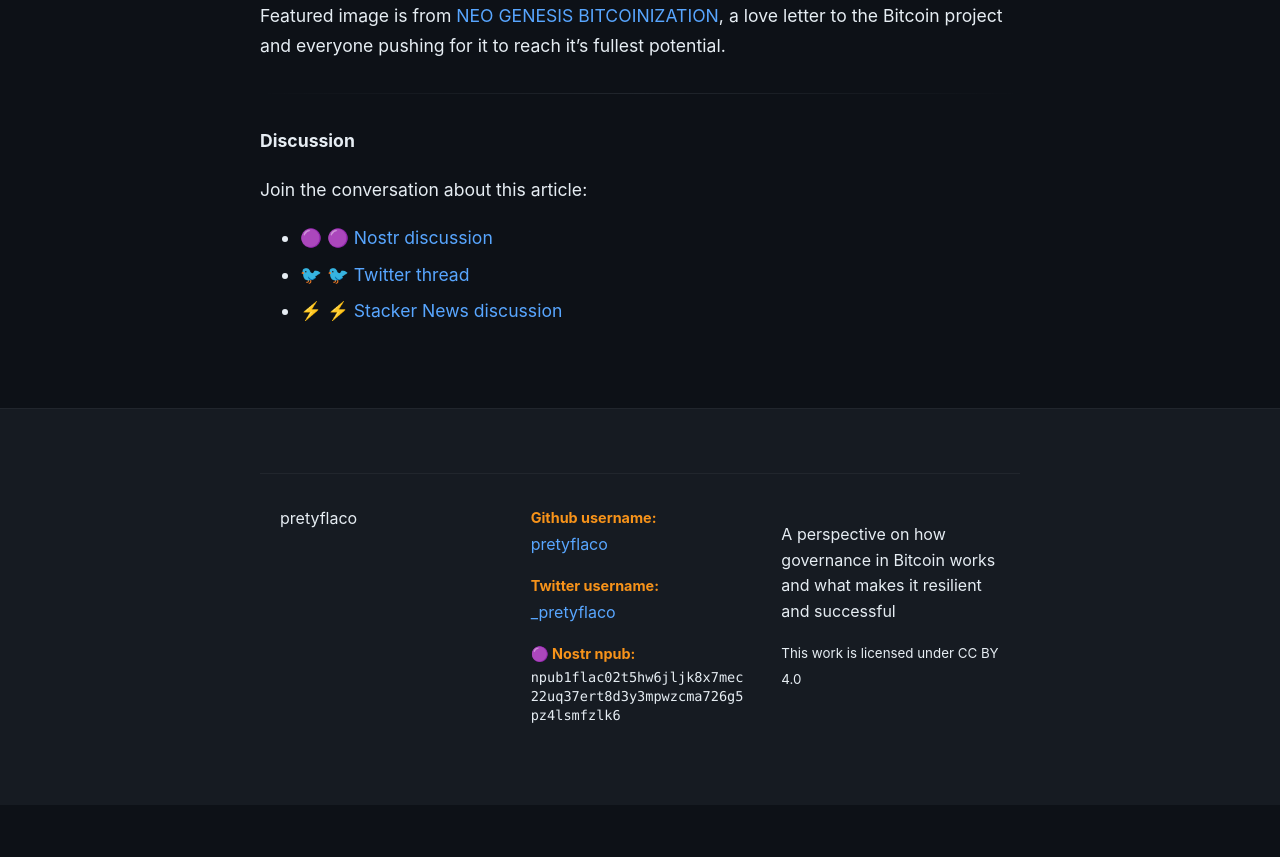
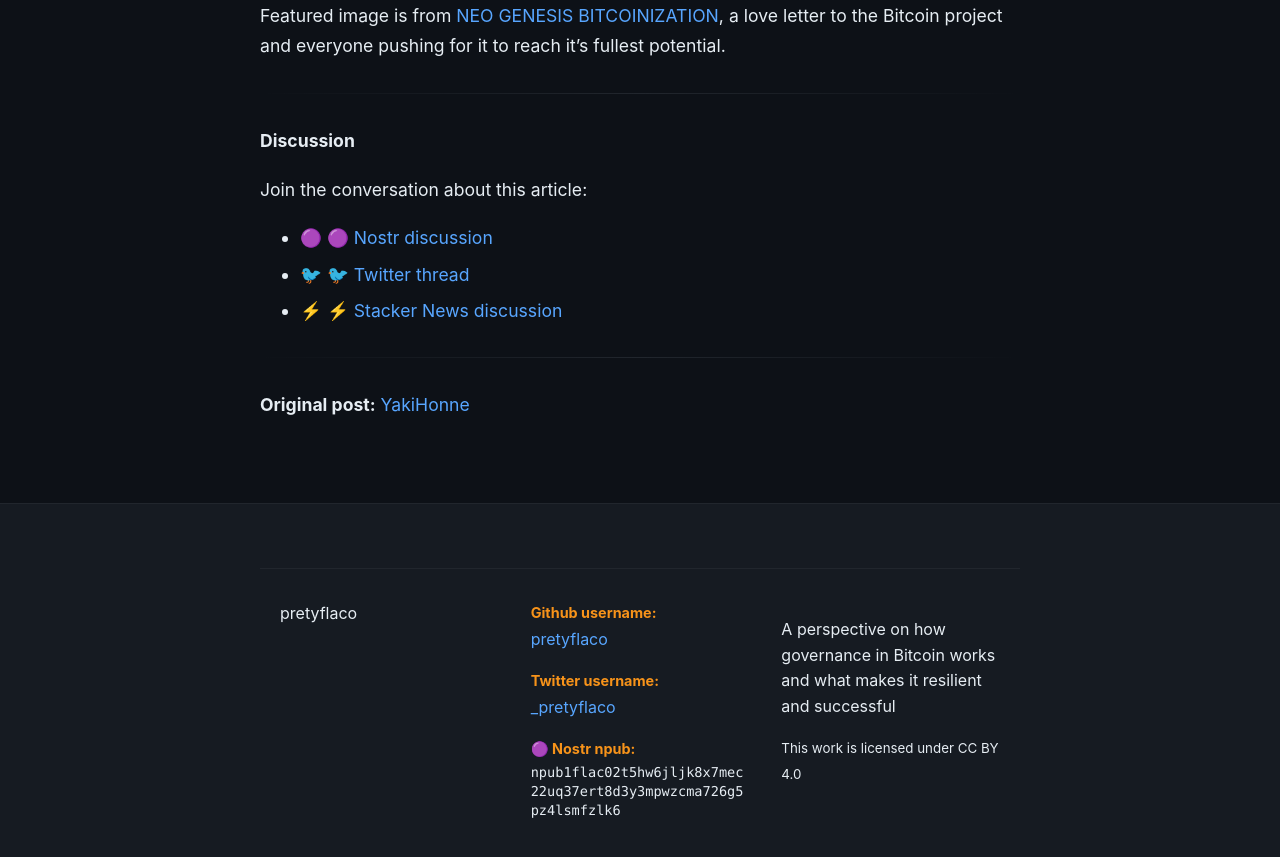
Before and after one commit to pretyflaco/bitcoingovernance, a Jekyll site: the page built from index.md, in a window 1280 px wide and 900 px high, scrolled down 9576 px. Shown: the top 857 px of the window. Built offline with Jekyll 4.4.1, drawn with Linux system fonts in a browser that asks for light colours; before the commit the page ends 10381 px from its top, so only the background shows below that.

Commit message:
Add YakiHonne original post link to footer
- Add reference to original YakiHonne publication
- Place at bottom of footer for proper attribution
- Separate with horizontal rule for clear section distinction
- Complete the publication chain: YakiHonne → GitHub Pages → Social discussions

```diff
--- a/index.md
+++ b/index.md
@@ -168,3 +168,7 @@ Join the conversation about this article:
 - 🟣 [Nostr discussion](https://damus.io/nevent1qqsypt0plwheeawsxtnmpfytjc4wf3ww97a0a2cu3m00tyg3mjj3qsgf9ta36)
 - 🐦 [Twitter thread](https://x.com/_pretyflaco/status/1970804074674049484)
 - ⚡ [Stacker News discussion](https://stacker.news/items/1234973)
+
+---
+
+**Original post:** [YakiHonne](https://www.yakihonne.com/article/naddr1qqyrgefnxsmnzvrzqgsyl7u8496thdf0etrn0duu99wqglv34nkcjgashpvd7l9dy2q32lcrqsqqqa28gryl2n)
```
